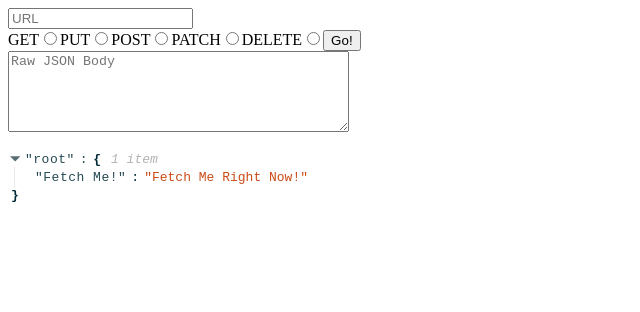
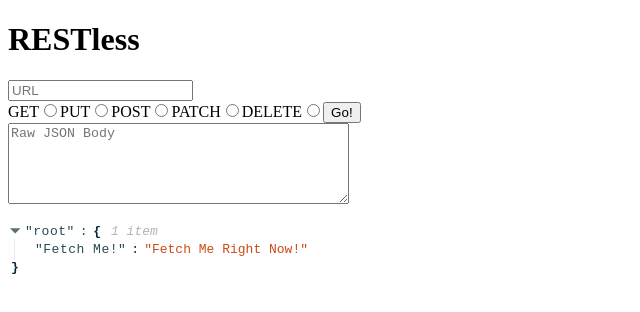
Before and after one commit to dimitraweinstein/no-resty-for-me, a React app: page / in a window 1280 px wide. Shown: the top 312 px of the page, without its empty margins (0-640 px from the left). Built offline with nearby package versions, Linux system fonts and the light colour scheme.

Commit message:
created header component and is succesfully rendering

```diff
--- /dev/null
+++ b/src/components/Header.jsx
@@ -0,0 +1,11 @@
+import React from 'react';
+
+const Header = () => (
+  <div>
+    <h1>
+      RESTless
+    </h1>
+  </div>
+);
+
+export default Header;
--- a/src/containers/RestyContainer.jsx
+++ b/src/containers/RestyContainer.jsx
@@ -1,5 +1,6 @@
 /* eslint-disable max-len */
 import React, { Component } from 'react';
+import Header from '../components/Header';
 import Controls from '../components/Controls';
 import History from '../components/HistoryList';
 import Display from '../components/Display';
@@ -60,6 +61,7 @@ export default class RestyContainer extends Component {
 
     return (
       <>
+        <Header />
         <Controls
           url={url}
           method={method}
```
Also changed, not shown: 1 other file (tests, documents, lock files or other folders).
